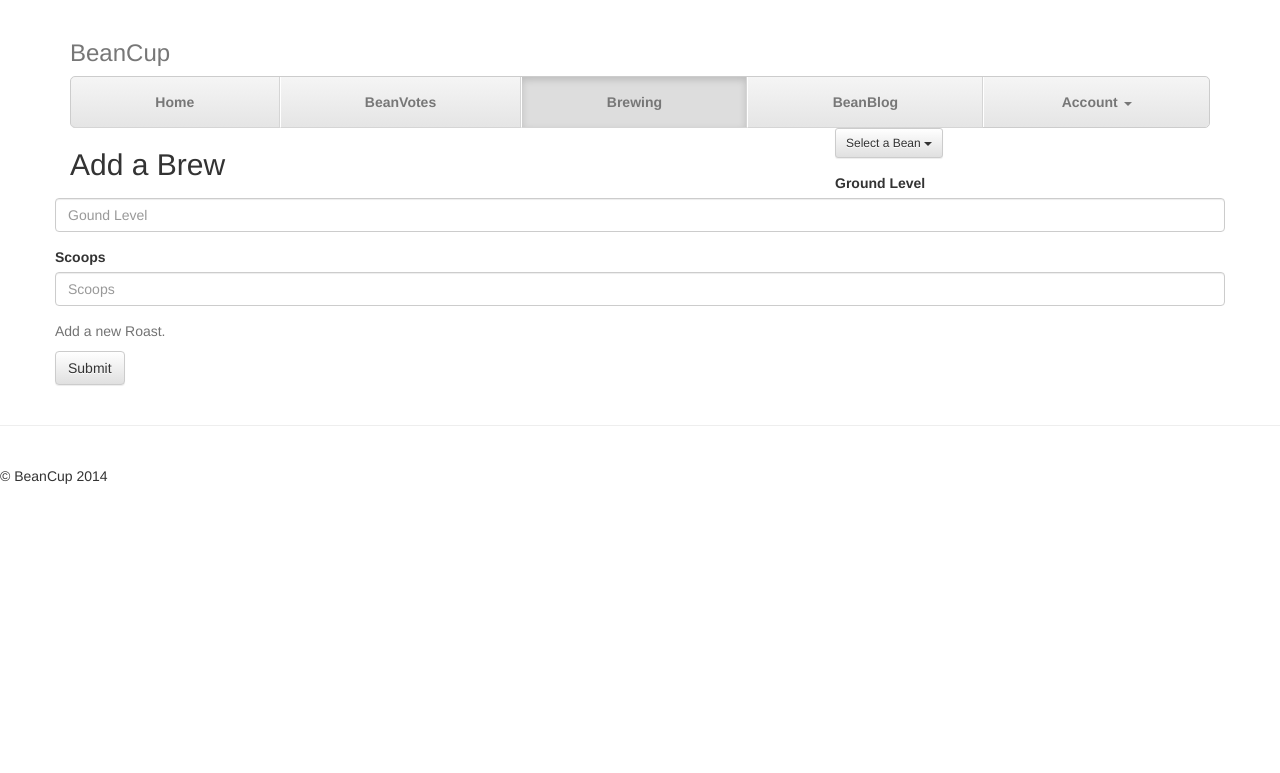
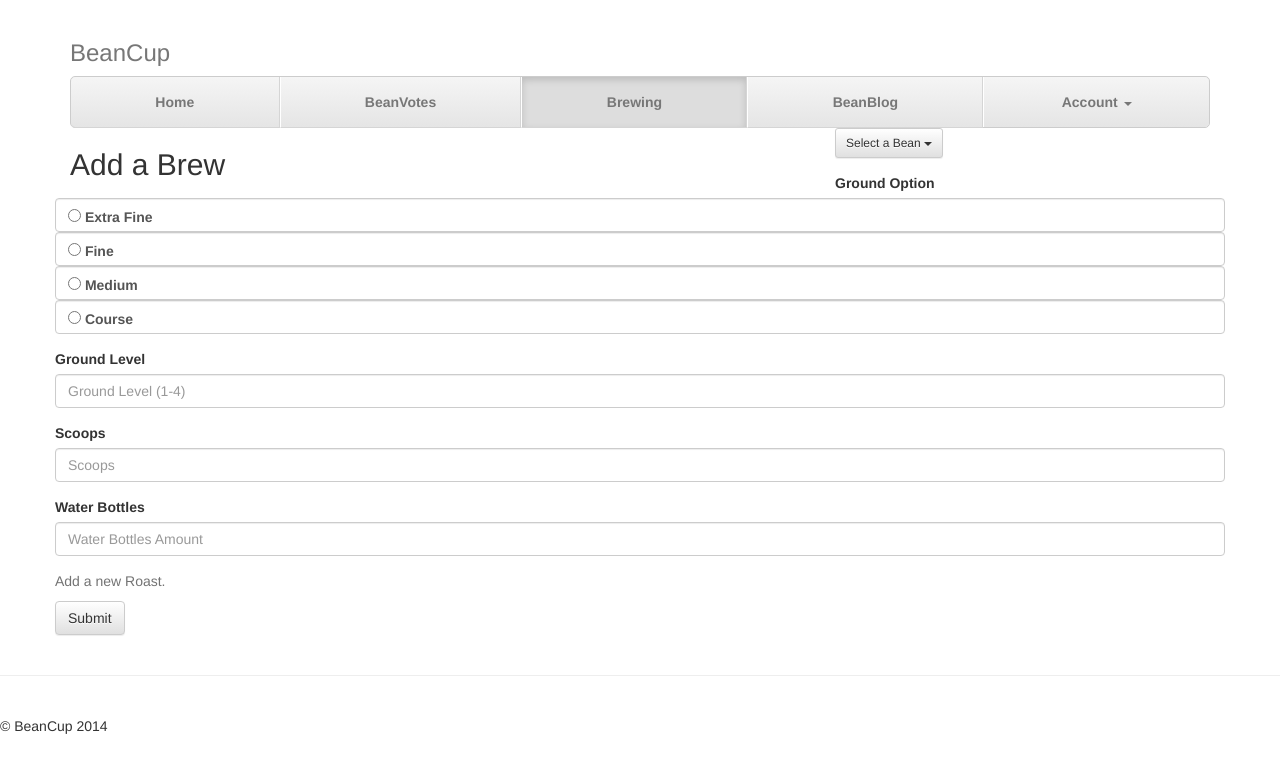
Before and after one commit to digicyc/beancup, a Django app: page /beanbrew/add_brew/ in a window 1280 px wide. Shown: the top 773 px of the page. Run offline with Django 3.2, Linux system fonts and the light colour scheme; data that the repository does not hold is empty; some libraries are stand-ins or nearby versions.

Commit message:
Lots of model modifies for Brew and finished adding a brew.

```diff
--- a/beanbrew/admin.py
+++ b/beanbrew/admin.py
@@ -3,7 +3,7 @@ from beanbrew.models import Brew
 
 
 class BrewAdmin(admin.ModelAdmin):
-    list_display = ('creator', 'bean', 'scoops', 'cups_of_water')
+    list_display = ('creator', 'bean', 'scoops', 'water_bottles')
 
 
 admin.site.register(Brew, BrewAdmin)
--- a/beanbrew/forms.py
+++ b/beanbrew/forms.py
@@ -1,15 +1,30 @@
 from django import forms
 from bean.models import Bean, BeanBrand
+from beanbrew.models import Brew
 
 class BrewCreationForm(forms.Form):
     creator = forms.CharField()
     bean = forms.CharField()
-    group_level = forms.IntegerField()
+    ground_option = forms.ChoiceField(widget=forms.RadioSelect(), choices=Brew.GRIND_LEVEL)
+    ground_level = forms.IntegerField()
     scoops = forms.IntegerField()
-    cups_of_water = forms.IntegerField()
+    water_bottles = forms.IntegerField()
     description = forms.Textarea()
 
     def save(self, commit=True):
-        # Check if bean exists?
         bean_clean = self.cleaned_data['bean']
-        bean_obj = Bean.objects.get(name=bean_clean)
+        c_creator = self.cleaned_data['creator']
+        c_ground_level = self.cleaned_data['ground_level']
+        c_ground_option = self.cleaned_data['ground_option']
+        c_scoops = self.cleaned_data['scoops']
+        c_water_bottles = self.cleaned_data['water_bottles']
+        c_desc = self.cleaned_data['description']
+
+        brew = Brew(
+            creator=c_creator, bean=bean_clean, ground_level=c_ground_level,
+            ground_option=c_ground_option, scoops=c_scoops, water_bottles=c_water_bottles,
+            description=c_desc
+        )
+        if commit:
+            brew.save()
+        return brew
--- a/templates/beanbrew/add_brew.html
+++ b/templates/beanbrew/add_brew.html
@@ -33,13 +33,26 @@
                     </div>
                 </div>
                 <div class="form-group">
-                    <label for="ground_level">Ground Level</label>
-                    <input type="text" class="form-control" id="ground_level" placeholder="Gound Level">
+                    <label for="ground_option">Ground Option</label>
+                    <br/>
+                    {% for radio in form.ground_option %}
+                        <div class="form-control">
+                            {{ radio }}
+                        </div>
+                    {% endfor %}
+                </div>
+                <div class="form-group">
+                    <label for="">Ground Level</label>
+                    <input type="text" class="form-control" id="ground_level" placeholder="Ground Level (1-4)"/>
                 </div>
                 <div class="form-group">
                     <label for="scoops">Scoops</label>
                     <input type="text" class="form-control" id="scoops" placeholder="Scoops">
                 </div>
+            <div class="form-group">
+                <label for="water_bottles">Water Bottles</label>
+                <input class="form-control" type="text" id="water_bottles" placeholder="Water Bottles Amount"/>
+            </div>
                 <p class="help-block">Add a new Roast.</p>
                 <button type="submit" class="btn btn-default">Submit</button>
 
--- a/templates/beanbrew/main.html
+++ b/templates/beanbrew/main.html
@@ -27,7 +27,7 @@
                         <td>Bean</td>
                         <td>Ground Level</td>
                         <td>Scoops</td>
-                        <td>Cups of Water</td>
+                        <td>Bottles of Water</td>
                         <td>Notes</td>
                     </tr>
                     {% for brew in bean_brews %}
@@ -36,7 +36,7 @@
                             <td>{{ brew.bean.name }}</td>
                             <td>{{ brew.ground_level }}</td>
                             <td>{{ brew.scoops }}</td>
-                            <td>{{ brew.cups_of_water }}</td>
+                            <td>{{ brew.water_bottles }}</td>
                             <td>{{ brew.description }}</td>
                         </tr>
                     {% endfor %}
```
Also changed, not shown: bean/tests.py (+0 -8 lines), beanbrew/models.py (+10 -2 lines).
